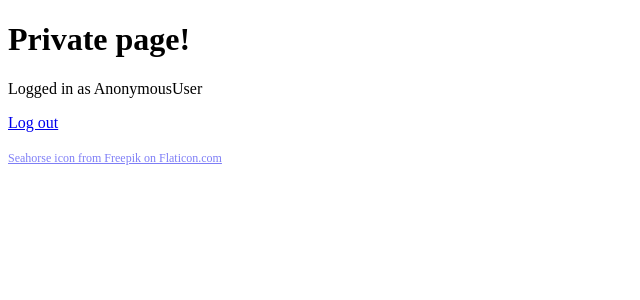
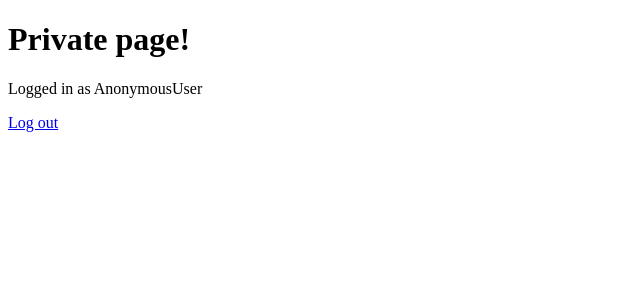
Before and after one commit to piepworks/blazehorse-demo, a Django app: template templates/private.html in a window 1280 px wide. Shown: the top 300 px of the page, without its empty margins (0-640 px from the left). Run offline with Django 4.2, Linux system fonts and the light colour scheme; the template is opened without the code that fills it, so the values that code supplies are empty; parts of the project's set-up code (start-up, migrations or seed data) failed here and were passed over.

Commit message:
Update Seahorse icon.
https://thenounproject.com/icon/seahorse-3110558/

```diff
--- a/templates/base.html
+++ b/templates/base.html
@@ -9,7 +9,6 @@
   <link rel="icon" type="image/png" sizes="32x32" href="/favicon-32x32.png">
   <link rel="icon" type="image/png" sizes="16x16" href="/favicon-16x16.png">
   <link rel="manifest" href="/site.webmanifest">
-  <link rel="mask-icon" href="/safari-pinned-tab.svg" color="#5bbad5">
   <meta name="msapplication-TileColor" content="#da532c">
   <meta name="theme-color" content="#ffffff">
   <title>{% block title %}{% endblock title %}</title>
@@ -21,7 +20,6 @@
     {% endblock content %}
   </main>
   <footer class="container">
-    <small><a class="attribution" href="https://www.flaticon.com/free-icon/seahorse_1864489">Seahorse icon from Freepik on Flaticon.com</a></small>
   </footer>
   <script src="{% static 'js/vendor/htmx-1.9.2.min.js' %}" defer></script>
   {% django_htmx_script %}
```
Also changed, not shown: static/img/seahorse-64x64.png, static_nonversioned/android-chrome-192x192.png, static_nonversioned/android-chrome-512x512.png, static_nonversioned/apple-touch-icon.png, static_nonversioned/favicon-16x16.png, static_nonversioned/favicon-32x32.png, static_nonversioned/mstile-150x150.png.
